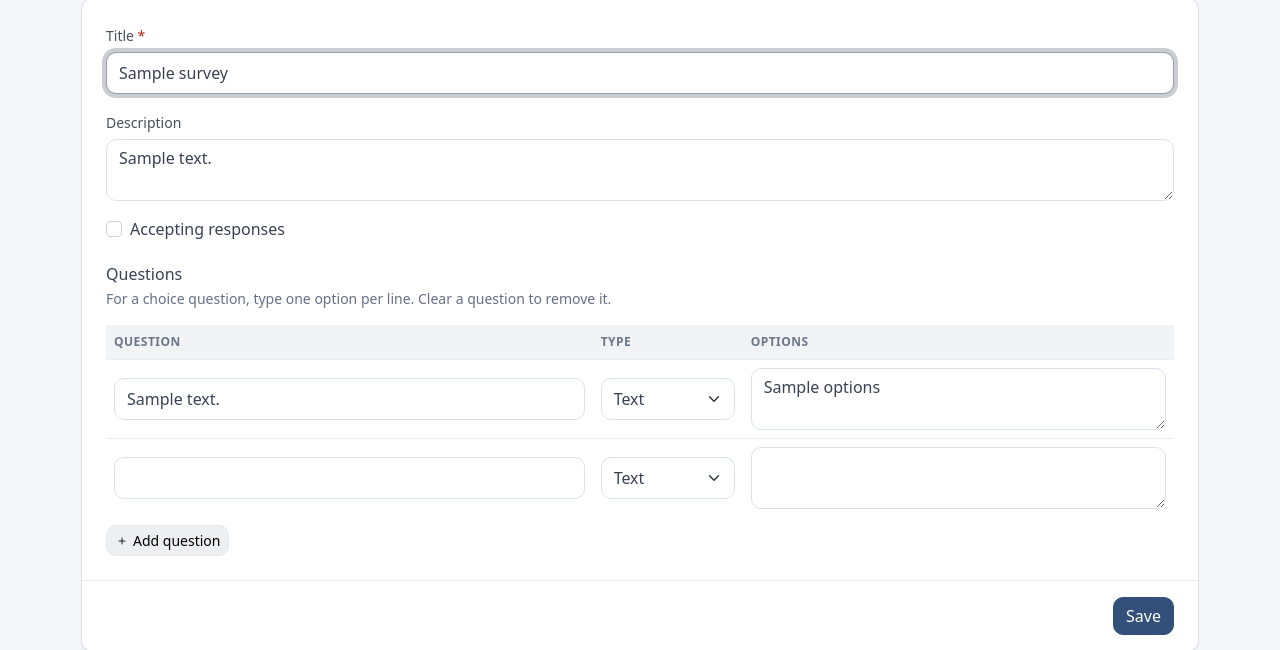
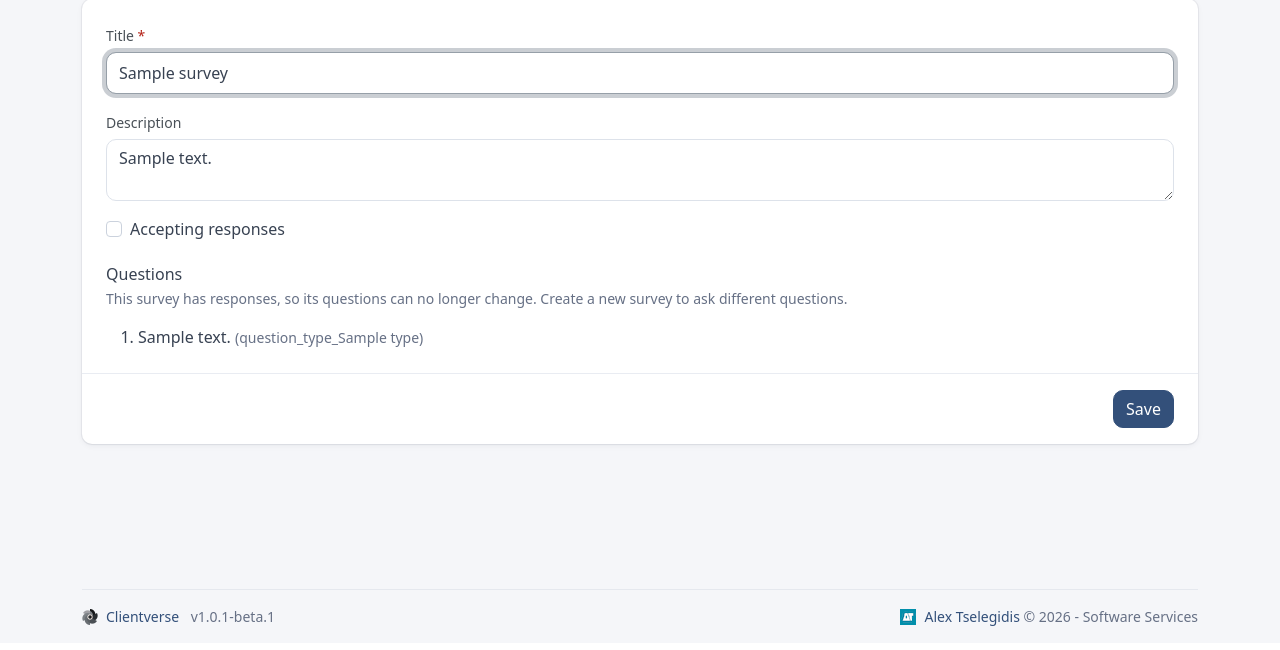
Before and after one commit to alextselegidis/clientverse, a Laravel app: template resources/views/pages/surveys-edit.blade.php in a window 1280 px wide; the page is wider, and only the part inside the window is pictured. Shown: the part 157-807 px from the top of that part. After the commit the page ends 783 px from the top of that part, so only its background shows below. Run offline with Laravel 12, Linux system fonts and the light colour scheme; a user stored in the database is signed in; data comes from the database, SQL or seed files in the repository; tables that the repository leaves empty hold one stand-in row (values such as "Sample post"); the template is opened without the code that fills it: most values are stand-ins (such as "Sample title", 1, 10 or a date in 2020); some libraries are stand-ins or nearby versions.

Commit message:
Lock a survey's questions once it has responses

```diff
--- a/app/Models/Survey.php
+++ b/app/Models/Survey.php
@@ -57,7 +57,11 @@ class Survey extends Model
 
             return $question + match ($question['type']) {
                 'choice' => ['counts' => collect($question['options'])->mapWithKeys(fn ($option) => [$option => $given->filter(fn ($answer) => $answer === $option)->count()])->all()],
-                'rating' => ['average' => $given->isEmpty() ? null : round($given->avg(), 1), 'count' => $given->count()],
+                'rating' => (function () use ($given) {
+                    $numbers = $given->filter(fn ($answer) => is_numeric($answer));
+
+                    return ['average' => $numbers->isEmpty() ? null : round($numbers->avg(), 1), 'count' => $numbers->count()];
+                })(),
                 default => ['texts' => $given->values()->all()],
             };
         })->all();
--- a/lang/en.json
+++ b/lang/en.json
@@ -528,5 +528,6 @@
     "response_count": ":count response|:count responses",
     "email_failed_message": "The email could not be sent. Check the mail settings and try again.",
     "reply_saved_email_failed_message": "The reply is saved, but the email to the customer could not be sent.",
-    "amount_too_large_message": "The total is too large."
+    "amount_too_large_message": "The total is too large.",
+    "questions_locked_hint": "This survey has responses, so its questions can no longer change. Create a new survey to ask different questions."
 }
--- a/resources/views/pages/surveys-edit.blade.php
+++ b/resources/views/pages/surveys-edit.blade.php
@@ -51,6 +51,15 @@
                     <label for="is_open" class="form-check-label">{{ __('accepting_responses') }}</label>
                 </div>
 
+                @if($locked)
+                    <h6 class="mb-1">{{ __('questions') }}</h6>
+                    <p class="form-text mt-0">{{ __('questions_locked_hint') }}</p>
+                    <ol class="mb-0">
+                        @foreach($survey->questions as $question)
+                            <li>{{ $question['text'] }} <span class="text-muted small">({{ __('question_type_' . $question['type']) }})</span></li>
+                        @endforeach
+                    </ol>
+                @else
                     <h6 class="mb-1">{{ __('questions') }}</h6>
                     <p class="form-text mt-0">{{ __('questions_hint') }}</p>
                     <div class="table-responsive mb-2">
@@ -75,6 +84,7 @@
                     <button type="button" class="btn btn-sm btn-light border" data-add-row="survey-question-template" data-target="survey-questions">
                         <i class="bi bi-plus me-1"></i>{{ __('add_question') }}
                     </button>
+                @endif
 
                 @include('shared.errors', ['class' => 'mt-3 mb-0'])
             </form>
```
Also changed, not shown: app/Http/Controllers/SurveysController.php (+11 -3 lines), tests/Feature/SurveysTest.php (+17 -0 lines). Lines whose indentation alone changed are shown as unchanged.
